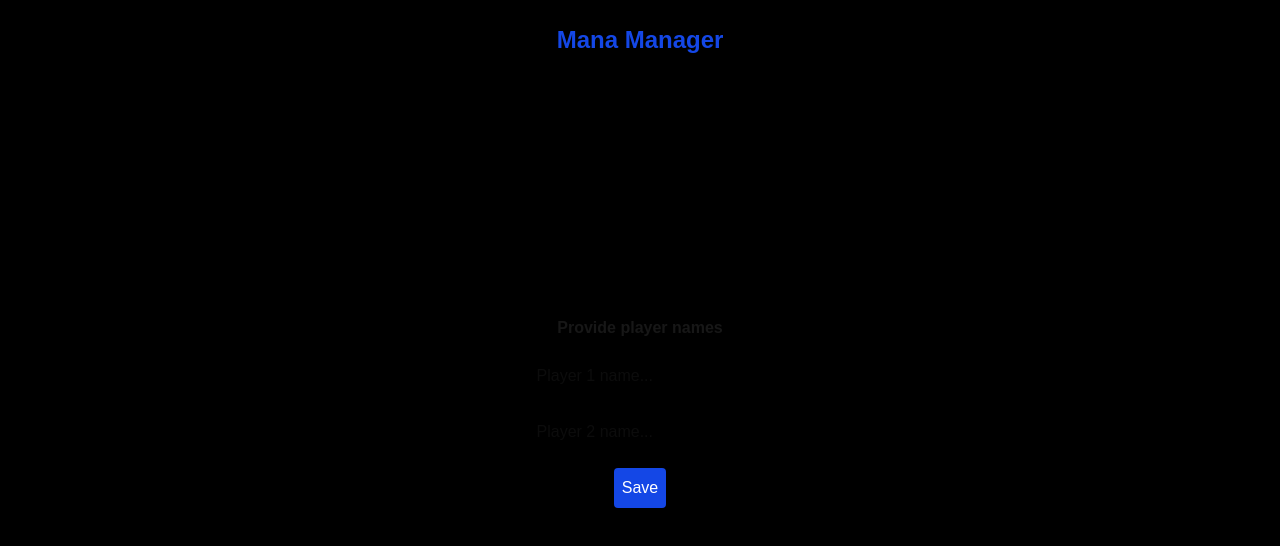
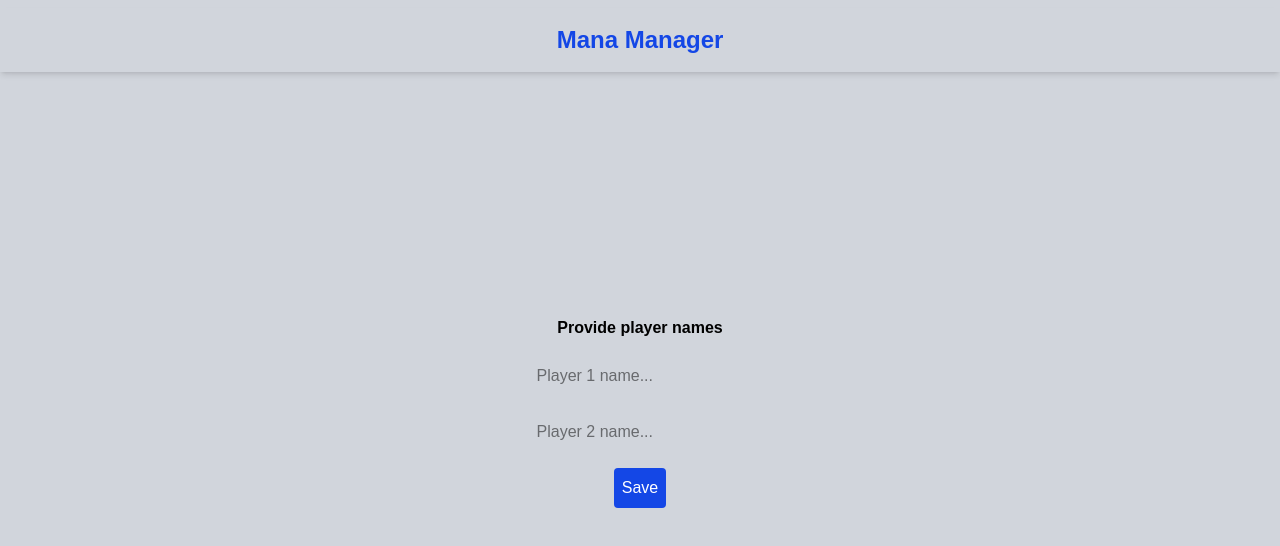
Before and after one commit to mlaskowski7/cc-mana_truck, a Next.js app: page / in a window 1280 px wide. Shown: the top 546 px of the page. Built offline with nearby package versions, Linux system fonts and the light colour scheme.

Commit message:
refactor: make light sreen mode default

```diff
--- a/app/layout.tsx
+++ b/app/layout.tsx
@@ -28,7 +28,7 @@ export default function RootLayout({
       <body
         className={`${geistSans.variable} ${geistMono.variable} antialiased`}
       >
-        <div className="w-full min-h-screen bg-black flex flex-col justify-center items-center">
+        <div className="w-full min-h-screen bg-gray-300 text-black flex flex-col justify-center items-center">
           <Navbar />
           <StoreWrapper>{children}</StoreWrapper>
         </div>
--- a/components/ManaPicker.tsx
+++ b/components/ManaPicker.tsx
@@ -29,7 +29,7 @@ const ManaPicker = (props: ManaPickerProps) => {
 
   return (
     <div className="text-center">
-      <h2 className="text-white">Pick Mana</h2>
+      <h2 className="text-black">Pick Mana</h2>
       <p className="text-gray-500">Mana coins left: {manaCoins}</p>
       <div className="grid grid-cols-3 gap-4 mt-4">
         {manaTypes.map((type) => (
--- a/components/ManaUtilizer.tsx
+++ b/components/ManaUtilizer.tsx
@@ -39,7 +39,7 @@ const ManaUtilizer = () => {
 
   return (
     <div className="text-center">
-      <h2 className="text-white">Use Your Mana</h2>
+      <h2 className="text-black">Use Your Mana</h2>
       <div className="grid grid-cols-3 gap-4 mt-4">
         {usableMana.length > 0 ? (
           usableMana.map((mana, index) => {
@@ -66,7 +66,7 @@ const ManaUtilizer = () => {
       </div>
       <div className="mt-6">
         <button
-          className="text-white p-2 rounded border-1 border-white hover:underline underline-offset-4 ease-in-out duration-300 cursor-pointer"
+          className="text-black p-2 rounded border-1 border-white hover:underline underline-offset-4 ease-in-out duration-300 cursor-pointer"
           onClick={handleUseSelectedMana}
         >
           Use Selected Mana
--- a/components/Navbar.tsx
+++ b/components/Navbar.tsx
@@ -1,6 +1,6 @@
 const Navbar = () => {
   return (
-    <nav className="w-full bg-black max-md:py-2 max-md:top-0 py-4 fixed top-2 left-0 flex justify-center shadow-md">
+    <nav className="w-full max-md:py-2 max-md:top-0 py-4 fixed top-2 left-0 flex justify-center shadow-md">
       <h1 className="text-blue-700 font-bold text-2xl text-center">
         Mana Manager
       </h1>
--- a/components/PlayerCard.tsx
+++ b/components/PlayerCard.tsx
@@ -15,7 +15,7 @@ const PlayerCard = (props: PlayerCardProps) => {
 
   return (
     <div className="bg-gray-900 p-8 rounded-2xl max-md: w-full flex justify-center items-center flex-col">
-      <h2 className="text-2xl">{player.name}</h2>
+      <h2 className="text-2xl text-white">{player.name}</h2>
       <p className="text-gray-500">Your mana:</p>
       <div className="mt-2 text-white">
         <div className="grid grid-cols-3 gap-2">
```
